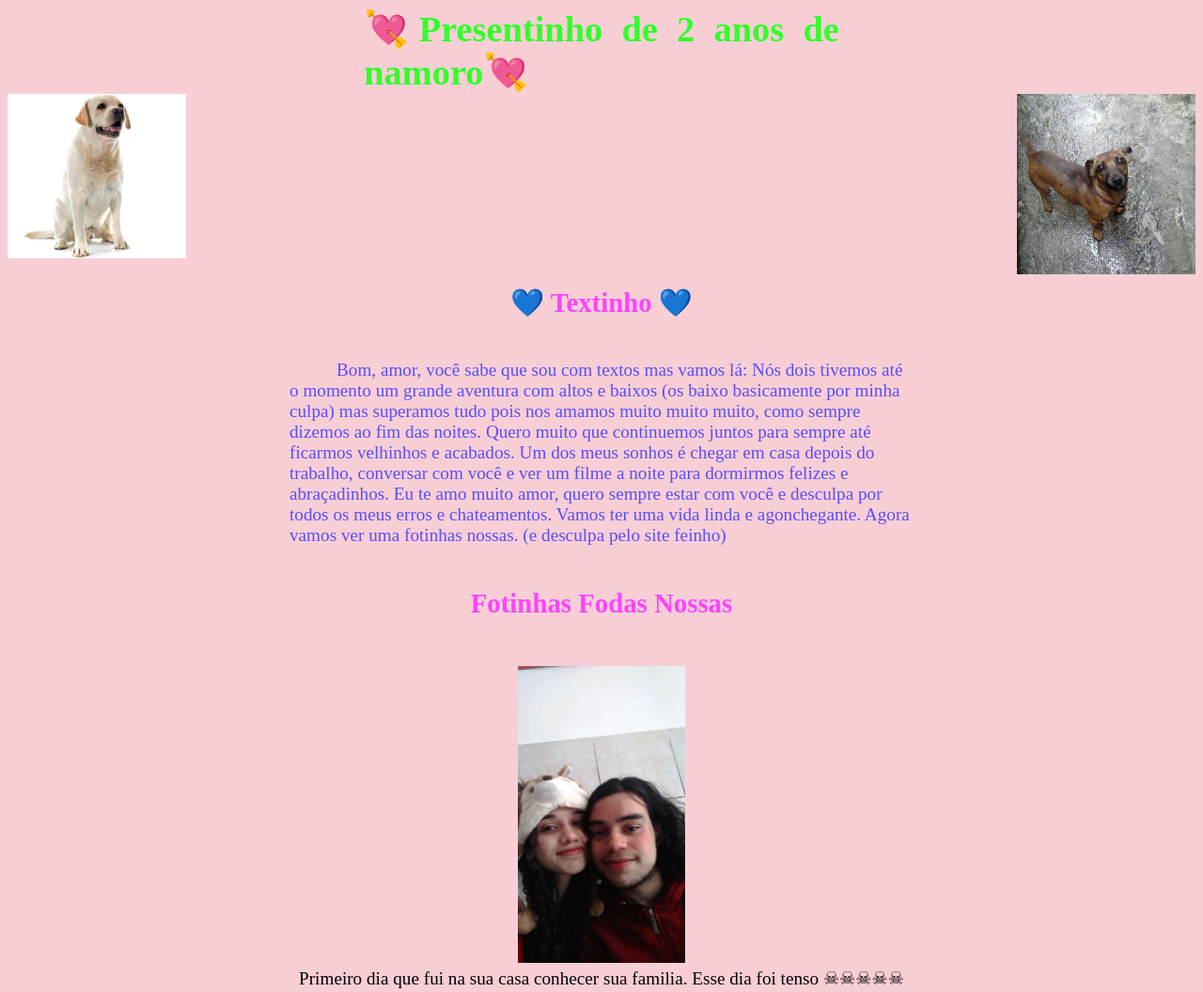
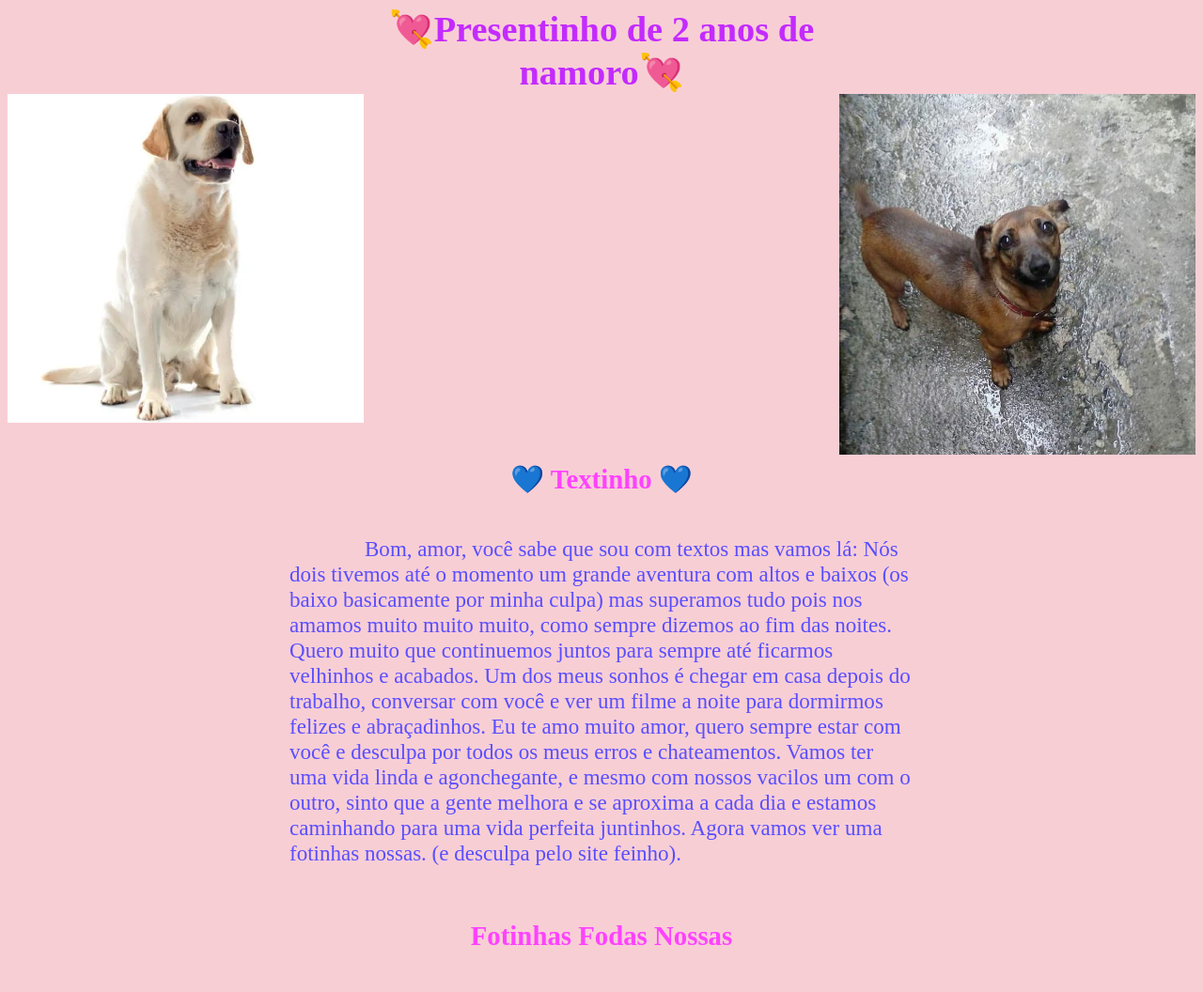
Before and after one commit to luispaulods/2anos, a plain HTML site: page index.html in a window 1280 px wide. Shown: the top 1056 px of the page at 94% size. Drawn offline with Linux system fonts and the light colour scheme.

Commit message:
Semifinal
quase pronto (talvez?)

```diff
--- a/css/namoro.css
+++ b/css/namoro.css
@@ -1,11 +1,11 @@
 img{
-    width: 15%;
-    height: 15%;
+    width: 30%;
+    height: 30%;
 }
 
 h1{
-    color: rgb(50, 255, 43);
-    text-align: justify;
+    color: rgb(195, 43, 255);
+    text-align: center;
     margin: auto;
     width: 40%;
 }
@@ -13,13 +13,13 @@ h1{
 h2{
     color: rgb(255, 66, 255);
     text-align: center;
-    margin-top: 2%;
-
+    margin-top: 3%;
 }
 
 p{
     color: rgb(89, 78, 255);
-    text-indent: 50px;
+    font-size: larger;
+    text-indent: 80px;
     text-align: center center;
     padding: 20px 300px 20px 300px;
 }
--- a/index.html
+++ b/index.html
@@ -18,7 +18,7 @@
 
         <h2>&#128153; Textinho &#128153;</h2>
         <p>Bom, amor, você sabe que sou com textos mas vamos lá:
-            Nós dois tivemos até o momento um grande aventura com altos e baixos (os baixo basicamente por minha culpa) mas superamos tudo pois nos amamos muito muito muito, como sempre dizemos ao fim das noites. Quero muito que continuemos juntos para sempre até ficarmos velhinhos e acabados. Um dos meus sonhos é chegar em casa depois do trabalho, conversar com você e ver um filme a noite para dormirmos felizes e abraçadinhos. Eu te amo muito amor, quero sempre estar com você e desculpa por todos os meus erros e chateamentos. Vamos ter uma vida linda e agonchegante. Agora vamos ver uma fotinhas nossas. (e desculpa pelo site feinho)</p>
+            Nós dois tivemos até o momento um grande aventura com altos e baixos (os baixo basicamente por minha culpa) mas superamos tudo pois nos amamos muito muito muito, como sempre dizemos ao fim das noites. Quero muito que continuemos juntos para sempre até ficarmos velhinhos e acabados. Um dos meus sonhos é chegar em casa depois do trabalho, conversar com você e ver um filme a noite para dormirmos felizes e abraçadinhos. Eu te amo muito amor, quero sempre estar com você e desculpa por todos os meus erros e chateamentos. Vamos ter uma vida linda e agonchegante, e mesmo com nossos vacilos um com o outro, sinto que a gente melhora e se aproxima a cada dia e estamos caminhando para uma vida perfeita juntinhos. Agora vamos ver uma fotinhas nossas. (e desculpa pelo site feinho).</p>
 
         <h2>Fotinhas Fodas Nossas</h2>
 
@@ -46,6 +46,9 @@
             <figcaption>Essa aqui seria o apíce do romantismo se não fosse a minha cabeça estranha. O olhar de apaixonados.</figcaption>
         </figure>
 
-        <figure
+        <figure>
+            <img src="imagens/IMG-20230423-WA0011.jpg" alt="os dois de máscara">
+            <figcaption>Eu só fica bonito de máscara, incrível isso.</figcaption>
+        </figure>
     </body>
 </html>
```
